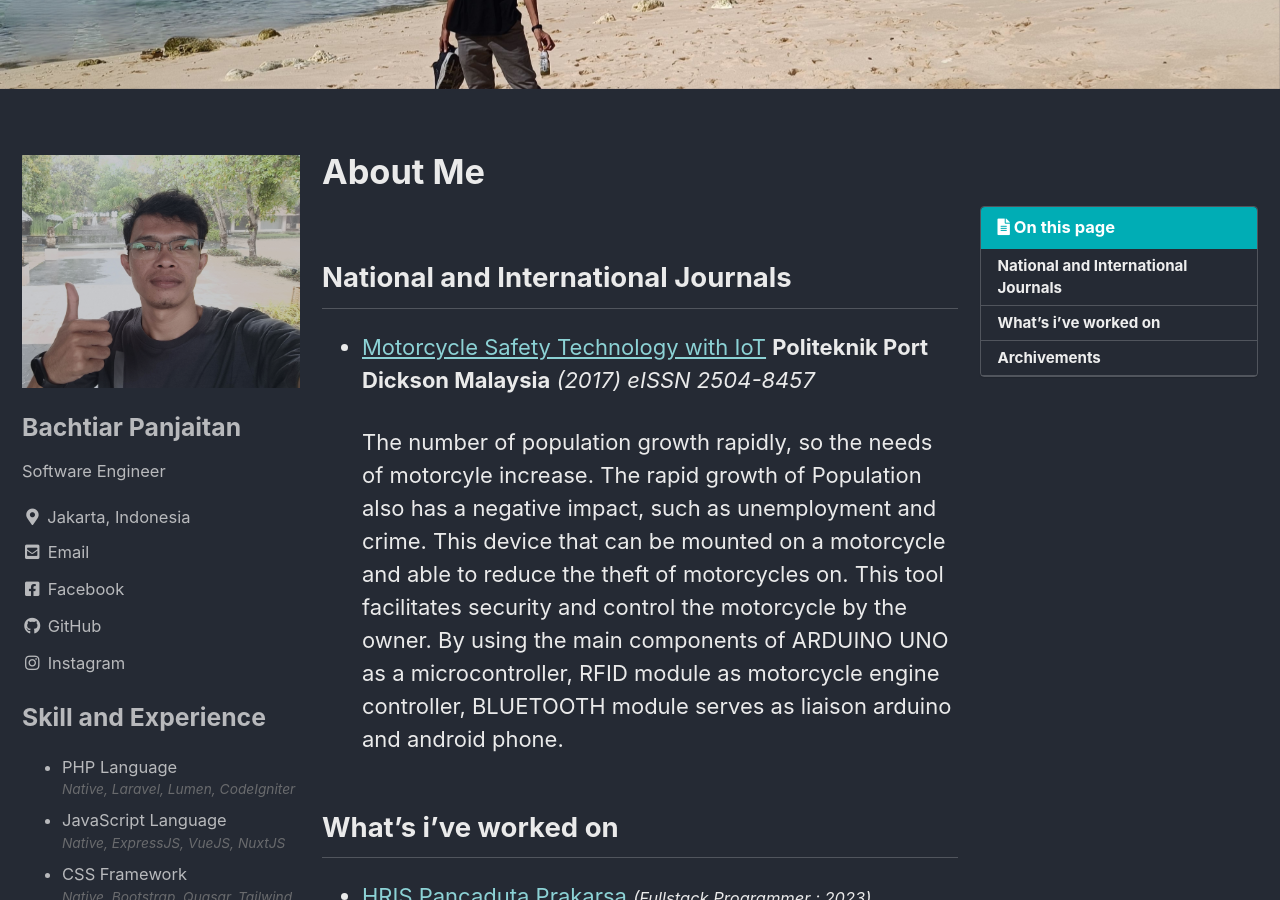
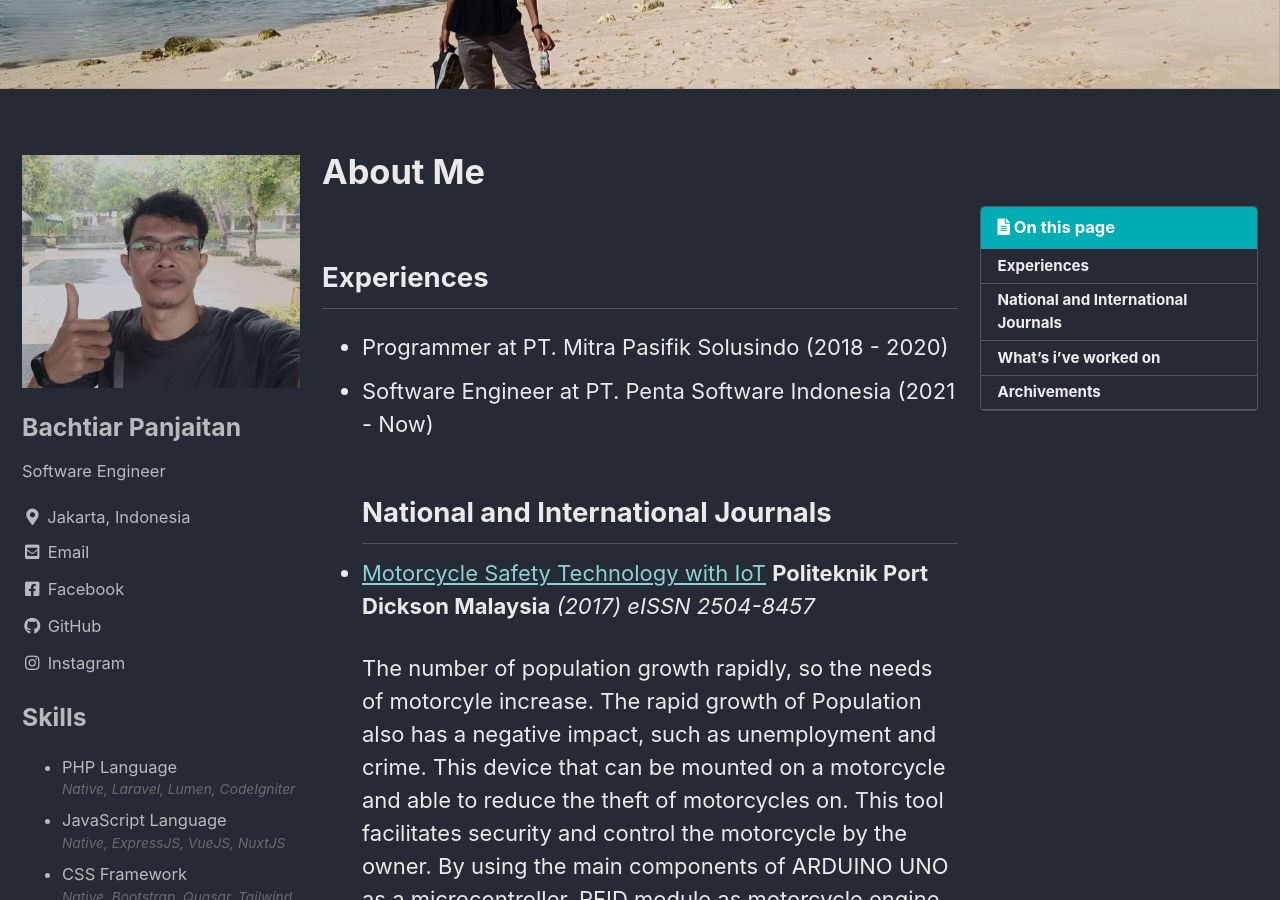
Before and after one commit to bachtiarpanjaitan/bataxdev, a Jekyll site: the page built from _pages/about.md, in a window 1280 px wide and 900 px high, scrolled down 443 px. Built offline with Jekyll 4.4.1, drawn with Linux system fonts in a browser that asks for light colours; cached includes are drawn as plain includes.

Commit message:
adding Experiences

```diff
--- a/_config.yml
+++ b/_config.yml
@@ -20,7 +20,7 @@ title                    : "Batax Developer"
 title_separator          : "-"
 subtitle                 : "To Make Something Great" # site tagline that appears below site title in masthead
 name                     : "Bataxdev"
-description              : "Startup yang bergerak dibidang layanan pembuatan dan pengembangan perangkat lunak, perangkat keras, jasa desain dan perawatan."
+description              : "Batax Developer is a business engaged in the creation and development of software, hardware, system design and maintenance services."
 url                      : "https://bataxdev.com" # the base hostname & protocol for your site e.g. "https://mmistakes.github.io"
 baseurl                  : "/" # the subpath of your site, e.g. "/blog"
 repository               : "bachtiarpanjaitan/bataxdev" # GitHub username/repo-name e.g. "mmistakes/minimal-mistakes"
@@ -137,7 +137,7 @@ footer:
       url: "mailto:bachtiarpanjaitan0@@gmail.com"
     - label: "Website"
       icon: "fas fa-fw fa-link"
-      # url: "https://your-website.com"
+      url: "https://bataxdev.com"
     - label: "Twitter"
       icon: "fab fa-fw fa-twitter-square"
       # url: "https://twitter.com/"
--- a/_pages/about.md
+++ b/_pages/about.md
@@ -17,7 +17,7 @@ sidebar:
     image_alt: "Bachtiar Panjaitan"
     text: "Software Engineer"
 list:
-  title: "Skill and Experience"
+  title: "Skills"
   items:
     - title: "PHP Language"
       description: "Native, Laravel, Lumen, CodeIgniter"
@@ -46,7 +46,9 @@ gallery:
     image_path: assets/images/unsplash-gallery-image-3-th.jpg
     alt: "placeholder image 3"
 ---
-
+## Experiences
+- Programmer at PT. Mitra Pasifik Solusindo (2018 - 2020)
+- Software Engineer at PT. Penta Software Indonesia (2021 - Now)
 ## National and International Journals
 - [Motorcycle Safety Technology with IoT](https://www.researchgate.net/publication/358741686_MOTORCYCLE_SAFETY_TECHNOLOGY_WITH_IOT)
   **Politeknik Port Dickson Malaysia** _(2017) eISSN 2504-8457_
```
Also changed, not shown: _layouts/home.md (+2 -0 lines), _projects/polygonid.md (+2 -0 lines).
